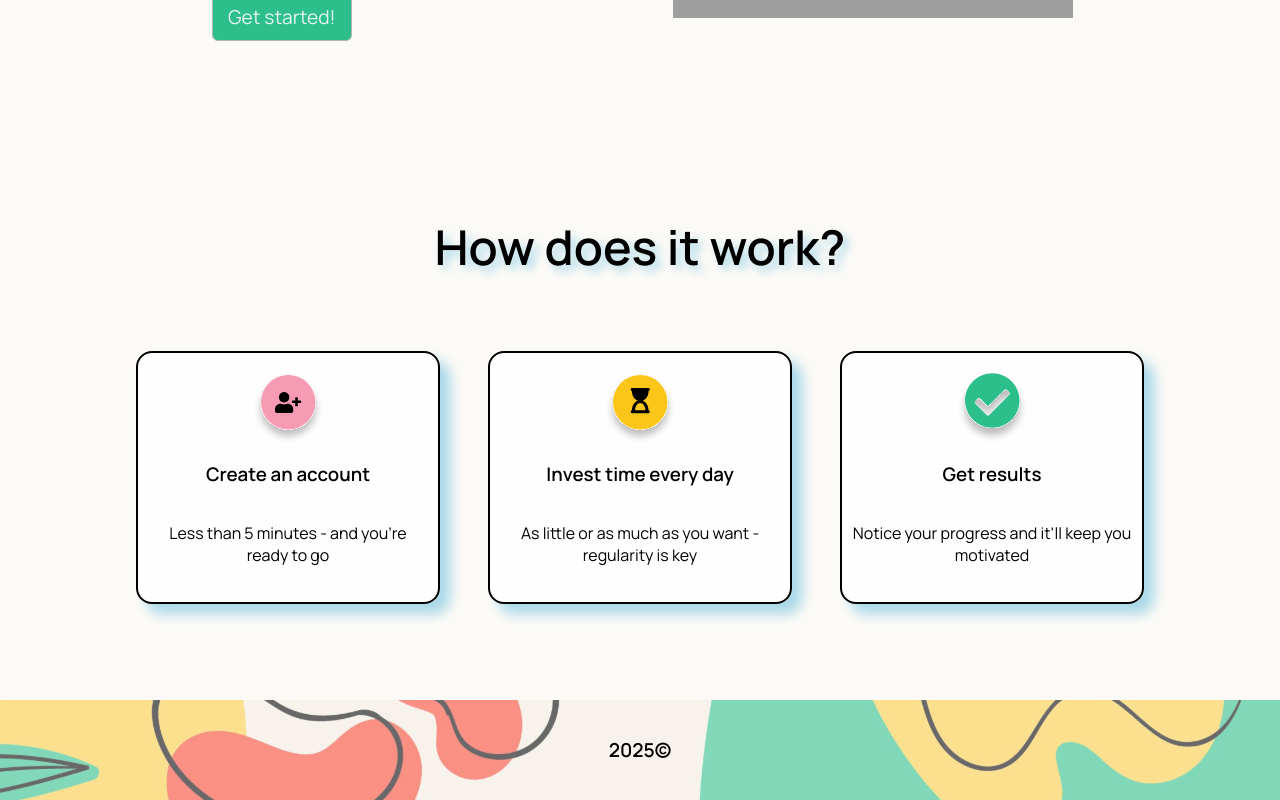
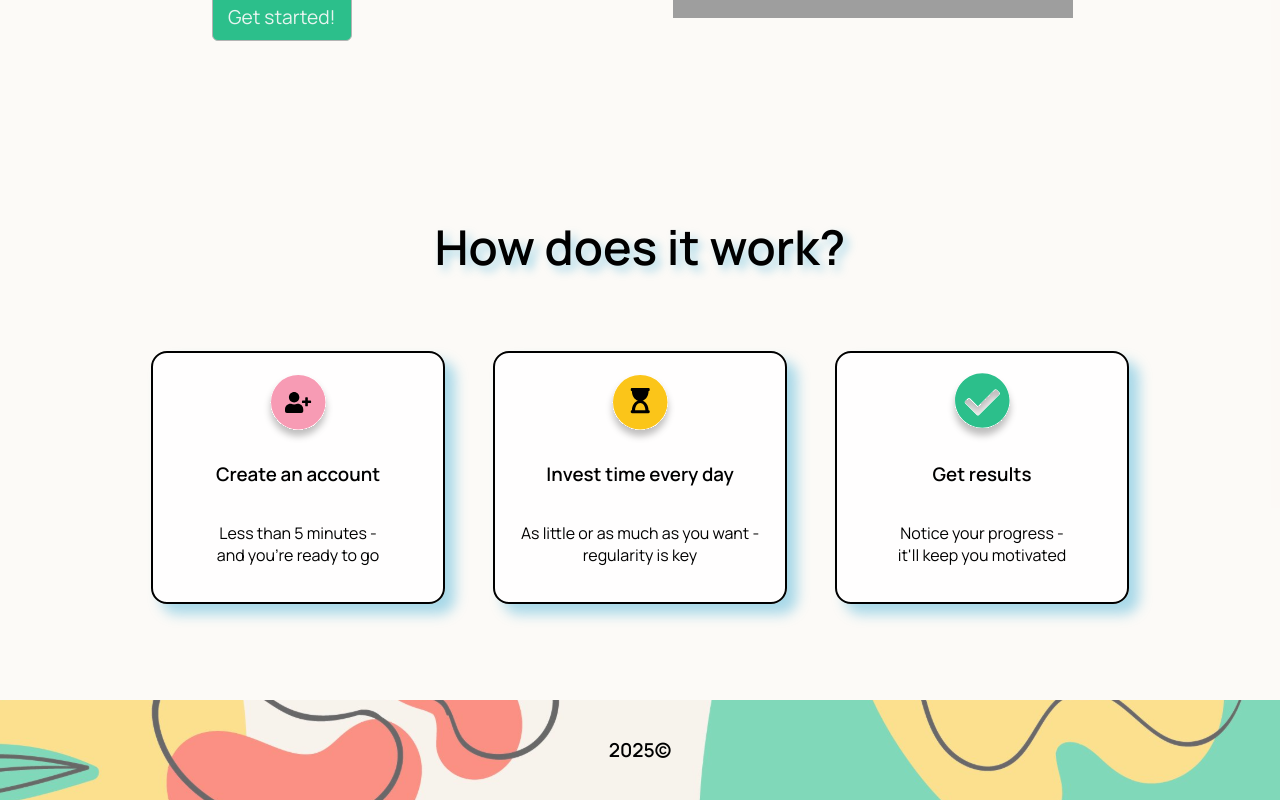
Before and after one commit to takaza-codes/learning-language-app, a React (Create React App) app: page / in a window 1280 px wide. Shown: the part 509-1309 px from the top of the page. Built offline with nearby package versions, Linux system fonts and the light colour scheme; grey boxes are pictures that could not be loaded.

Commit message:
style changes to main page

```diff
--- a/src/components/Pages/MainPage/MainPage.jsx
+++ b/src/components/Pages/MainPage/MainPage.jsx
@@ -26,17 +26,25 @@ function MainPage() {
           <div className={styles.step}>
             <img src={joinIcon} alt="Create an account icon" />
             <h3>Create an account</h3>
-            <p>Less than 5 minutes - and you're ready to go</p>
+            <p>
+              Less than 5 minutes - <br />
+              and you're ready to go
+            </p>
           </div>
           <div className={styles.step}>
             <img src={timeIcon} alt="Invest time icon" />
             <h3>Invest time every day</h3>
-            <p>As little or as much as you want - regularity is key</p>
+            <p>
+              As little or as much as you want - <br />
+              regularity is key
+            </p>
           </div>
           <div className={styles.step}>
             <img src={resultIcon} alt="Get results icon" />
             <h3>Get results</h3>
-            <p>Notice your progress and it'll keep you motivated</p>
+            <p>
+              Notice your progress - <br /> it'll keep you motivated
+            </p>
           </div>
         </div>
       </section>
--- a/src/components/Pages/MainPage/MainPage.module.scss
+++ b/src/components/Pages/MainPage/MainPage.module.scss
@@ -50,8 +50,8 @@
       display: flex;
       flex-flow: column nowrap;
       align-items: center;
-      max-width: 280px;
-      padding: 20px 10px;
+      width: 250px;
+      padding: 20px 20px;
       border: 2px solid black;
       border-radius: 16px;
       background-color: lighten($card-background, 30%);
```
